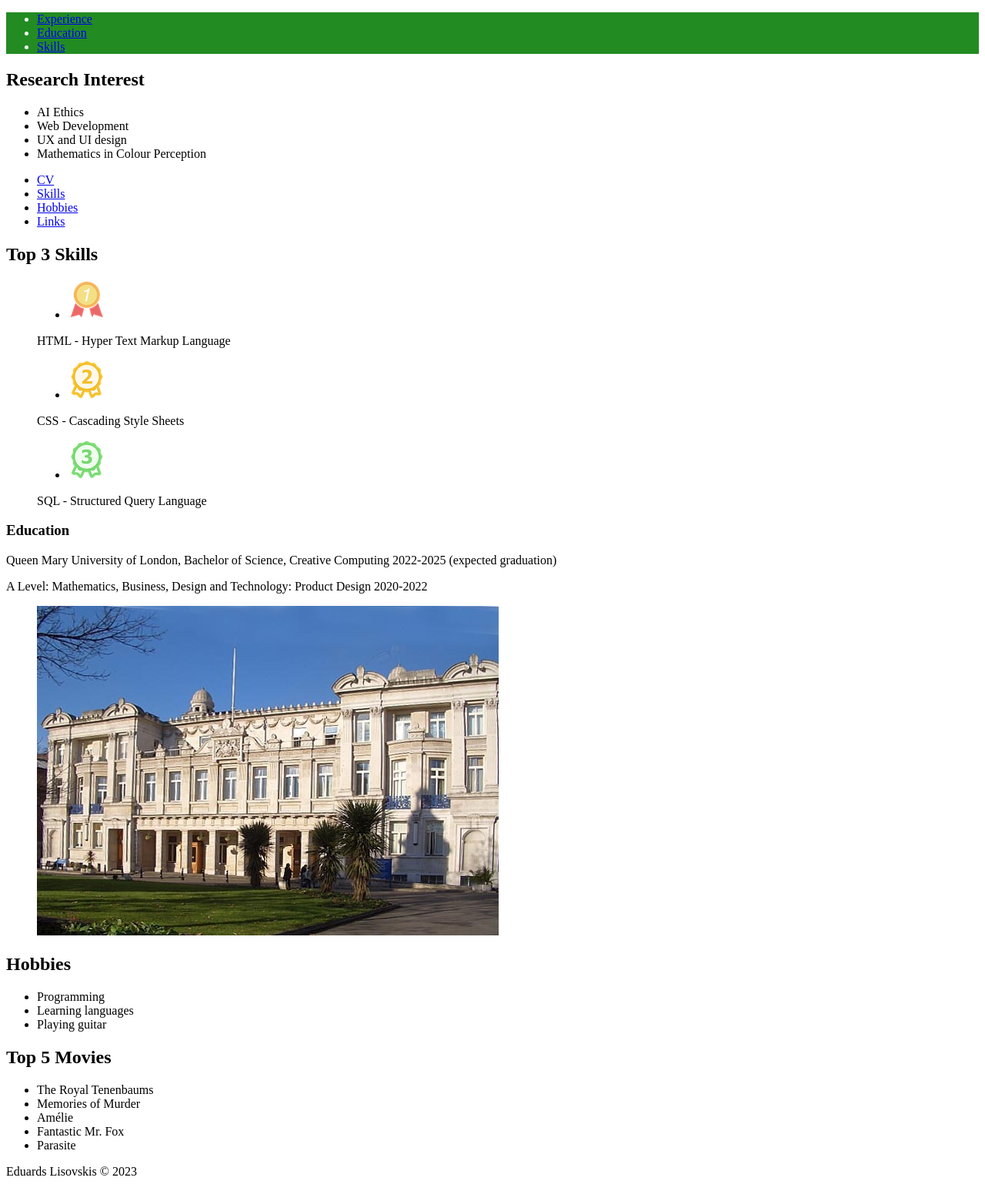
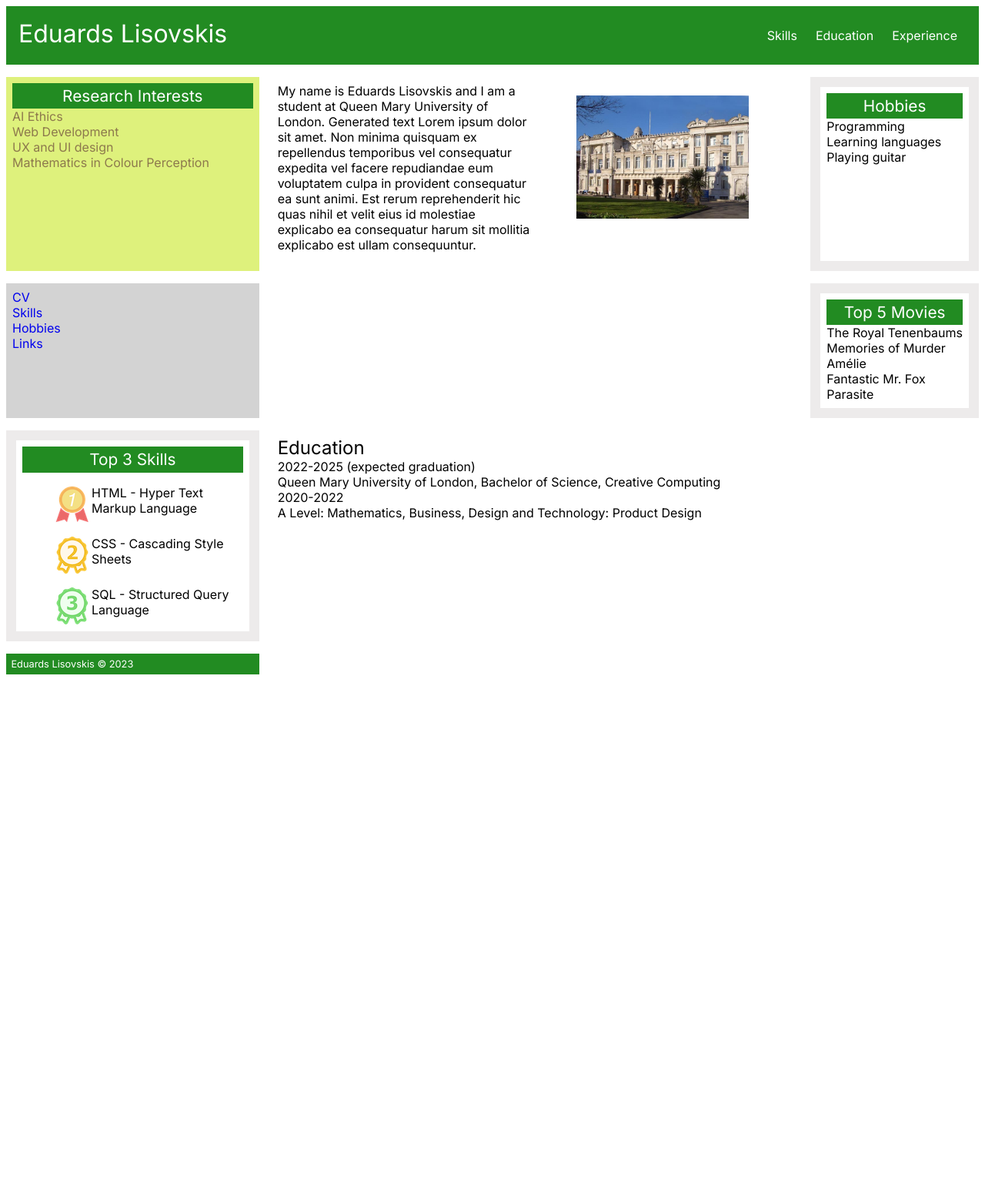
Before and after one commit to ed-w-ds/University-Exercises-and-Projects, a PHP site: page /exercise2.html in a window 1280 px wide. Shown: the whole page at 77% size. After the commit the page ends 876 px from the top, so only its background shows below. Run offline with PHP 8.4, Linux system fonts and the light colour scheme; some libraries are stand-ins or nearby versions.

Commit message:
topic5 exercise2 part2 first draft

```diff
--- a/topic5/css/exercise2.css
+++ b/topic5/css/exercise2.css
@@ -1,5 +1,208 @@
+@import url(https://fonts.googleapis.com/css?family=Inter&display=swap);
+@import url(https://fonts.googleapis.com/css?family=Quicksand&display=swap);
+
+body {
+    font-family: 'Inter', 'Quicksand', arial, 'Times New Roman';
+}
+
 header {
     background-color: forestgreen;
+    padding: 1em;
     color: white;
-    font-family: ;
+    font-family: 'Inter', 'Quicksand', arial, 'Times New Roman';
 }
+
+header li {
+    display: inline;
+    float: right;
+    text-align: center;
+    padding: .75em;
+}
+
+header a {
+    color: white;
+}
+
+header h1{
+    display: inline;
+}
+
+section {
+    background-color: lightgray;
+}
+
+h1 {
+    font-size: 2em;
+}
+
+h2 {
+    font-size: 1.5em;
+}
+
+h3 {
+    font-size: 1.3em;
+    text-align: center;
+    background-color: forestgreen;
+    color: white;
+    padding: 0.2em;
+}
+
+div img {
+    left: 0px;
+}
+
+footer {
+    background-color: forestgreen;
+    color: white;
+    font-size: 0.8em;
+    padding: 0.5em;
+}
+
+/* classes */
+.container {
+    display: grid;
+    grid-template-columns: repeat(5, auto);
+    grid-template-rows: repeat(5, auto);
+    grid-gap: 1em;
+}
+
+.lists{
+    border: 10pt solid rgb(237, 235, 235);
+    background-color: white;
+}
+
+.lists li{
+    display: inline;
+    float: left;
+    }
+
+.lists ul{
+    display:flex;
+    flex-direction:column;
+}
+
+.grid-box {
+    display: grid;
+    grid-template-columns: repeat(2, auto);
+    grid-template-rows: repeat(2, auto);
+    grid-gap: 1em;
+  }
+
+  .grid-box img {
+    max-width: 100%;
+    grid-column-start: 2;
+    grid-column-end: 2;
+    grid-row-start: 1;
+    grid-row-end: 2;
+  }
+
+  .grid-box p {
+    grid-column-start: 1;
+    grid-column-end: 1;
+    grid-row-start: 1;
+    grid-row-end: 2;
+  }
+
+
+/* id selectors */
+#navigation-header {
+    grid-column-start: 1;
+    grid-column-end: 6;
+    grid-row-start: 1;
+    grid-row-end: 1;
+}
+
+#research-interests {
+    background-color: rgb(222, 241, 124);
+    color: rgb(141, 121, 77);
+    padding: 0.5em;
+    grid-column-start: 1;
+    grid-column-end: 1;
+    grid-row-start: 2;
+    grid-row-end: 2;
+    padding: 0.5em;
+}
+
+#navigation-page {
+    grid-column-start: 1;
+    grid-column-end: 1;
+    grid-row-start: 3;
+    grid-row-end: 3;
+    padding: 0.5em;
+}
+
+#skills {
+    grid-column-start: 1;
+    grid-column-end: 1;
+    grid-row-start: 4;
+    grid-row-end: 4;
+    padding: 0.5em;
+}
+
+#skills li{
+    display: grid;
+    grid-template-columns: repeat(2,auto);
+    grid-template-rows: repeat(1,auto);
+}
+
+#q1st {
+    grid-column-start: 1;
+    grid-column-end: 1;
+    grid-row-start: 1;
+    grid-row-end: 1;
+}
+
+#q2nd {
+    grid-column-start: 1;
+    grid-column-end: 1;
+    grid-row-start: 1;
+    grid-row-end: 1;
+}
+
+#q3rd {
+    grid-column-start: 1;
+    grid-column-end: 1;
+    grid-row-start: 1;
+    grid-row-end: 1;
+}
+
+#copyright {
+    grid-column-start: 1;
+    grid-column-end: 1;
+    grid-row-start: 5;
+    grid-row-end: 5;
+    padding: 0.5em;
+}
+
+#hobbies {
+    grid-column-start: 5;
+    grid-column-end: 5;
+    grid-row-start: 2;
+    grid-row-end: 2;
+    padding: 0.5em;
+}
+
+#top-movies {
+    grid-column-start: 5;
+    grid-column-end: 5;
+    grid-row-start: 3;
+    grid-row-end: 3;
+    padding: 0.5em;
+}
+
+#education {
+    grid-column-start: 2;
+    grid-column-end: 4;
+    grid-row-start: 4;
+    grid-row-end: 4;
+    background-color: white;
+    padding: 0.5em;
+}
+
+#myself {
+    grid-column-start: 2;
+    grid-column-end: 4;
+    grid-row-start: 2;
+    grid-row-end: 3;
+    padding: 0.5em;
+}
--- /dev/null
+++ b/topic5/css/reset.css
@@ -0,0 +1,16 @@
+hgroup, nav, article, section,
+header, footer, p, img,
+figcaption, ul, li, a,
+ h1, h2, h3, span, caption, thead, tfoot,
+ tbody, tr, th, td, table, div,
+ fieldset, legend
+ {
+    margin: 0;
+    padding: 0;
+    border: 0;
+    font-size: 100%;
+    font: inherit;
+    vertical-align: baseline;
+    text-decoration: none;
+    list-style-type: none;
+}
--- a/topic5/exercise2.html
+++ b/topic5/exercise2.html
@@ -9,12 +9,11 @@
     </head>
 
     <body>
-
-        <div></div>
-
-        <header>
-            <nav id="navigation-header">
+        <div class="container">
+            <header id="navigation-header">
+                <nav>
                     <ul>
+                        <h1>Eduards Lisovskis</h1>
                         <li><a href="#experience">Experience</a></li>
                         <li><a href="#education">Education</a></li>
                         <li><a href="#skills">Skills</a></li>
@@ -22,8 +21,9 @@
                 </nav>
             </header>
 
+
             <section id="research-interests">
-            <h1>Research Interest</h1>
+                <h3>Research Interests</h3>
                 <article>
                     <ul>
                         <li>AI Ethics</li>
@@ -35,7 +35,6 @@
             </section>
 
             <section id="navigation-page">
-            <article>
                 <nav>
                     <ul>
                         <li><a href="#CV">CV</a></li>
@@ -44,29 +43,28 @@
                         <li><a href="#navigation-page">Links</a></li>
                     </ul>
                 </nav>
-            </article>
             </section>
 
-        <section id="skills">
-            <h2>Top 3 Skills</h2>
+            <section id="skills" class="lists">
+                <h3>Top 3 Skills</h3>
                 <ul>
                     <article>
                         <figure>
-                        <li><img src="images/first.png" alt="1st"/></li>
+                            <li><img src="images/first.png" alt="1st" id="q1st"/></li>
                             <figcaption></figcaption>
                         </figure>
                         <p>HTML - Hyper Text Markup Language</p>
                     </article>
                     <article>
                         <figure>
-                        <li><img src="images/second.png" alt="2nd"/></li>
+                            <li><img src="images/second.png" alt="2nd" id="q2nd"/></li>
                             <figcaption></figcaption>
                         </figure>
                         <p>CSS - Cascading Style Sheets</p>
                     </article>
                     <article>
                         <figure>
-                        <li><img src="images/third.png" alt="3rd"/></li>
+                            <li><img src="images/third.png" alt="3rd" id="q3rd"/></li>
                             <figcaption></figcaption>
                         </figure>
                         <p>SQL - Structured Query Language</p>
@@ -74,21 +72,24 @@
                 </ul>
             </section>
 
-        <aside>
-            <section id="education">
-                <h1>Education</h1>
-                <article>
-                    <p>Queen Mary University of London, Bachelor of Science, Creative Computing 2022-2025 (expected graduation)</p>
-                    <p>A Level: Mathematics, Business, Design and Technology: Product Design 2020-2022</p>
+            <article id="myself" class="grid-box">
+                <p>My name is Eduards Lisovskis and I am a student at Queen Mary University of London.  Generated text
+                    Lorem ipsum dolor sit amet. Non minima quisquam ex repellendus temporibus vel consequatur expedita vel facere repudiandae eum voluptatem culpa in provident consequatur ea sunt animi. Est rerum reprehenderit hic quas nihil et velit eius id molestiae explicabo ea consequatur harum sit mollitia explicabo est ullam consequuntur.</p>
                 <figure>
                     <img src="images/QMUL.jpg" alt="Queen's Building">
                 </figure>
             </article>
+
+            <section id="education">
+                <h2>Education</h2>
+                <aside>2022-2025 (expected graduation)</aside>
+                <p>Queen Mary University of London, Bachelor of Science, Creative Computing</p>
+                <aside>2020-2022</aside>
+                <p>A Level: Mathematics, Business, Design and Technology: Product Design</p>
             </section>
-        </aside>
 
-        <section id="hobbies">
-            <h2>Hobbies</h2>
+            <section id="hobbies" class="lists">
+                <h3>Hobbies</h3>
                 <article>
                     <ul>
                         <li>Programming</li>
@@ -98,8 +99,10 @@
                 </article>
             </section>
 
-        <section id="top-movies">
-            <h2>Top 5 Movies</h2>
+
+
+            <section id="top-movies" class="lists">
+                <h3>Top 5 Movies</h3>
                 <article>
                     <ul>
                         <li>The Royal Tenenbaums</li>
@@ -111,6 +114,10 @@
                 </article>
             </section>
 
+            <footer id="copyright">
                 <p>Eduards Lisovskis  &#169; 2023</p>
+            </footer>
+
+        </div>
 
     </body>
```
Lines whose indentation alone changed are shown as unchanged.
